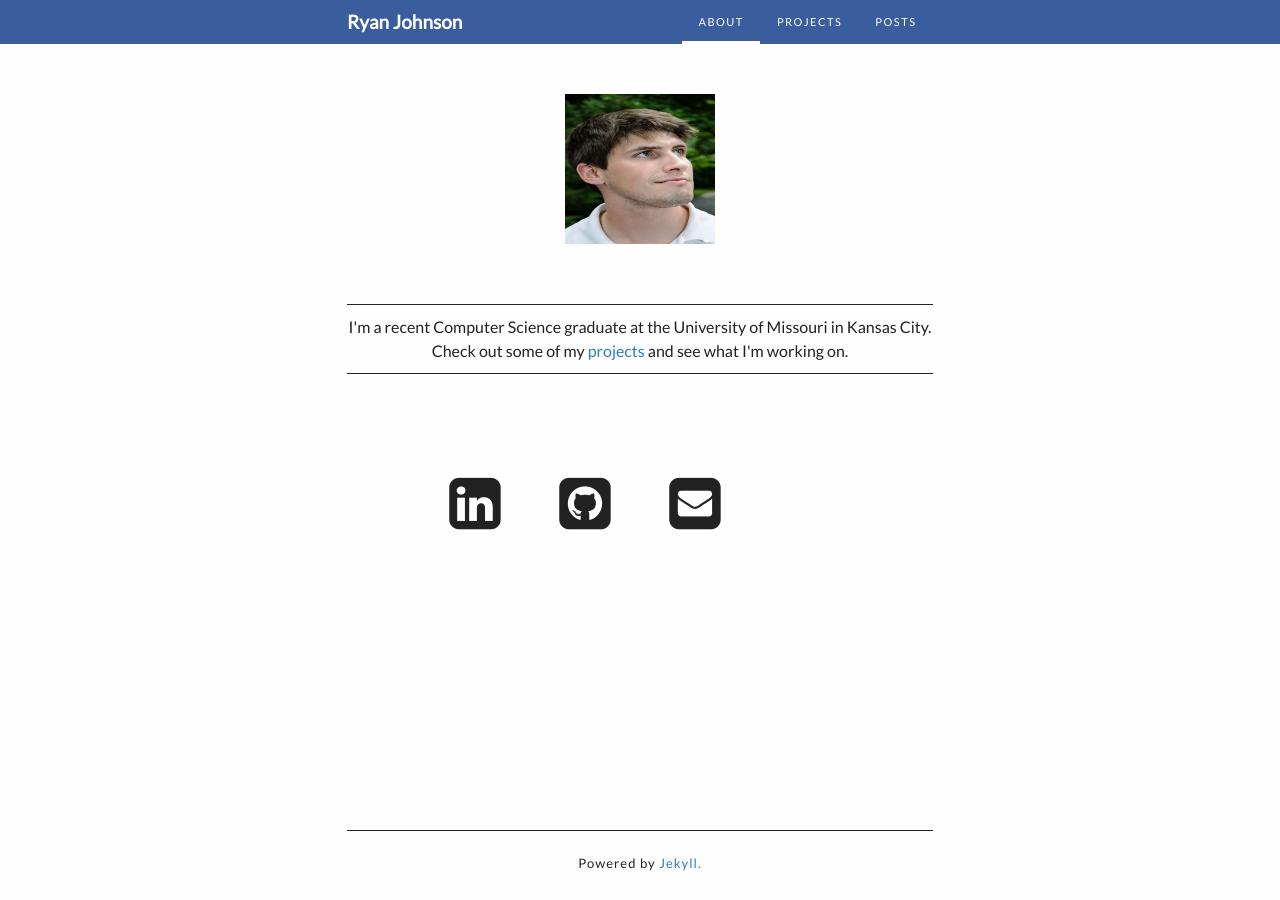
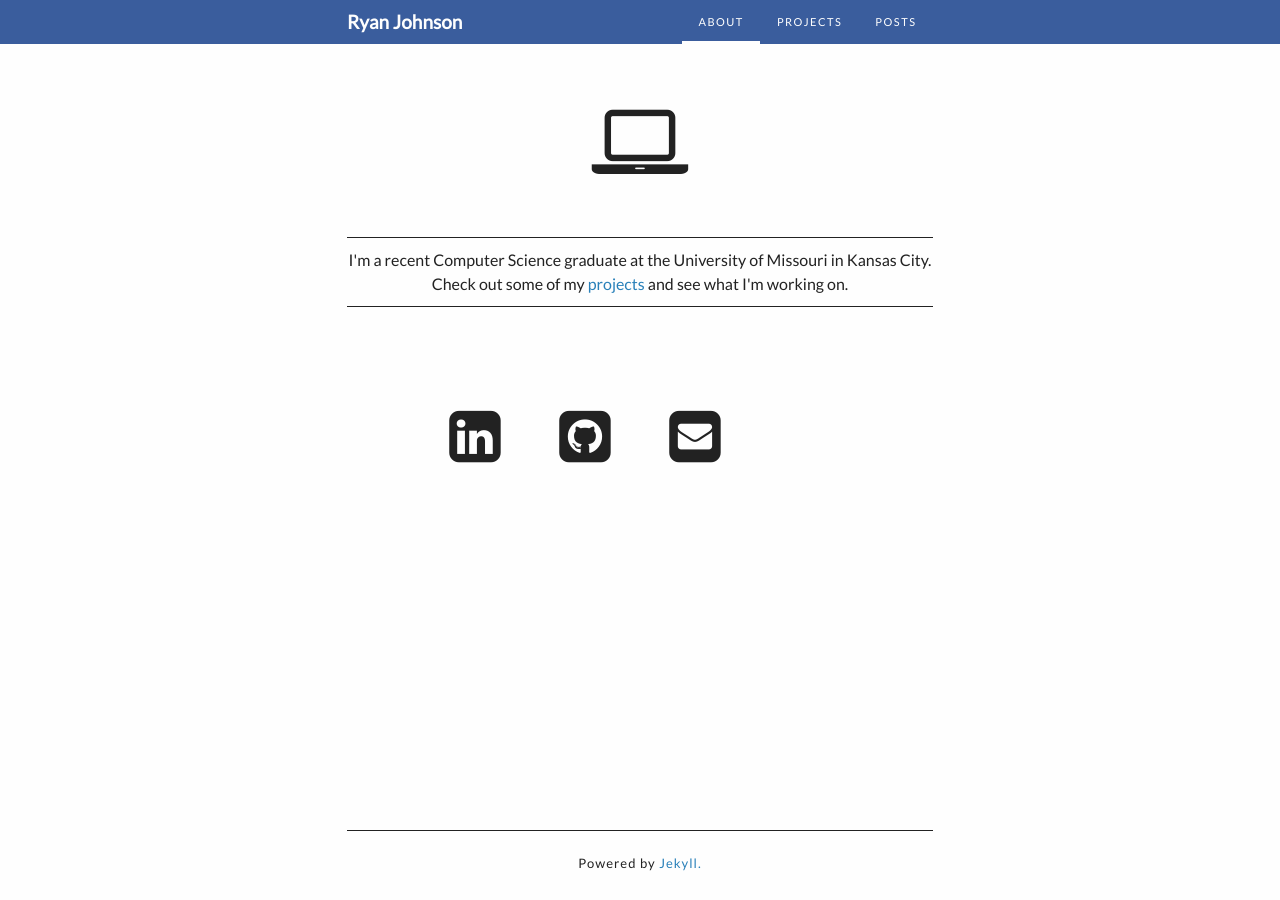
Before and after one commit to ryanxjohnson/ryanxjohnson.github.io, a Jekyll site: the page built from index.html, in a window 1280 px wide. Built offline with Jekyll 4.4.1, drawn with Linux system fonts in a browser that asks for light colours; nearby versions of some CDN libraries.

Commit message:
back to icon

```diff
--- a/index.html
+++ b/index.html
@@ -4,8 +4,9 @@
 title: Ryan Johnson
 ---
 
-<div class="icon"><img src="images/me3.jpg" style="width:150px;height:150px">
-<!-- <span class="fa fa-laptop"></span> -->
+<div class="icon">
+<!-- <img src="images/me3.jpg" style="width:150px;height:150px"> -->
+ <span class="fa fa-laptop"></span>
 </div>
 
 <div class="about">
```
